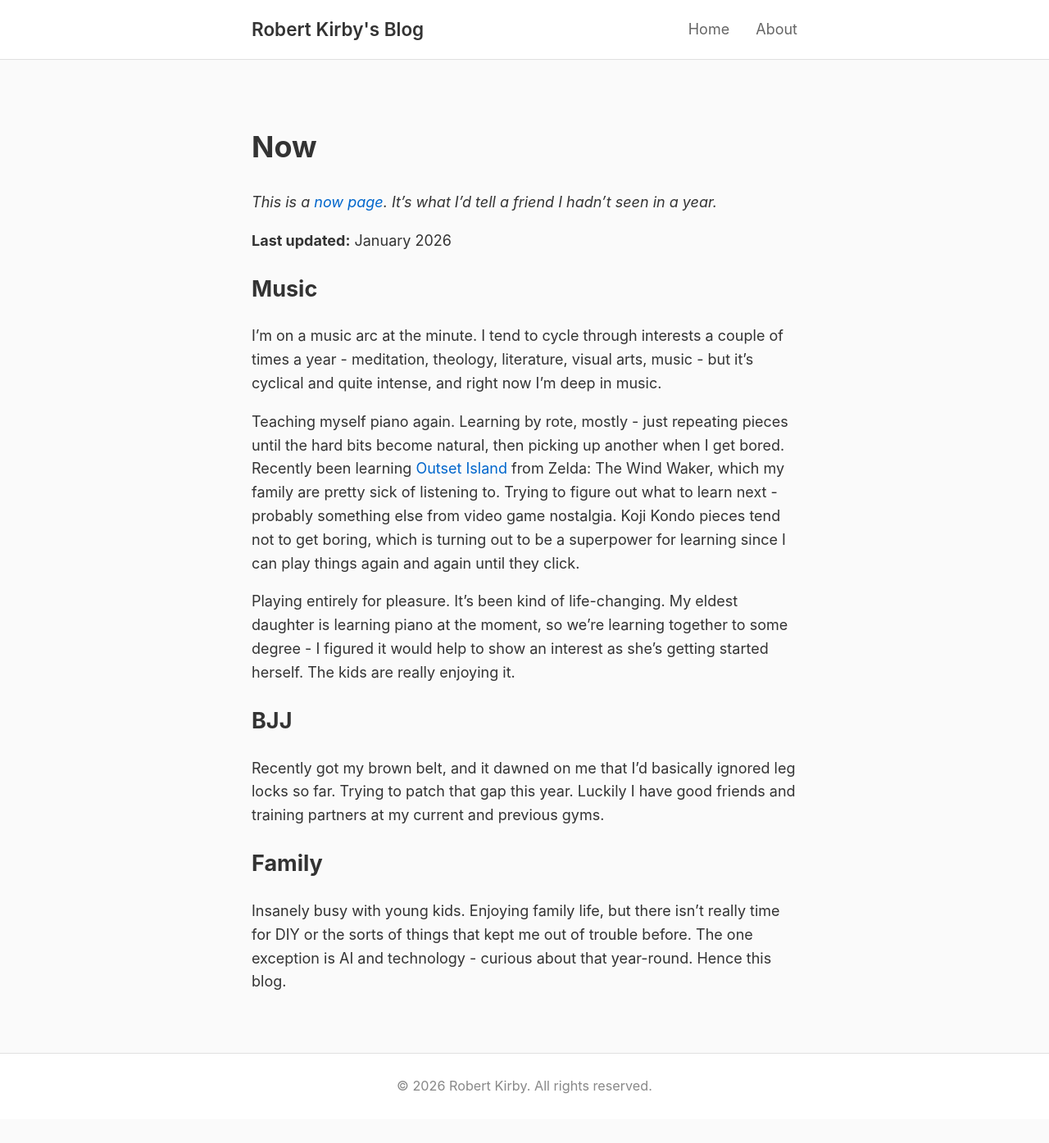
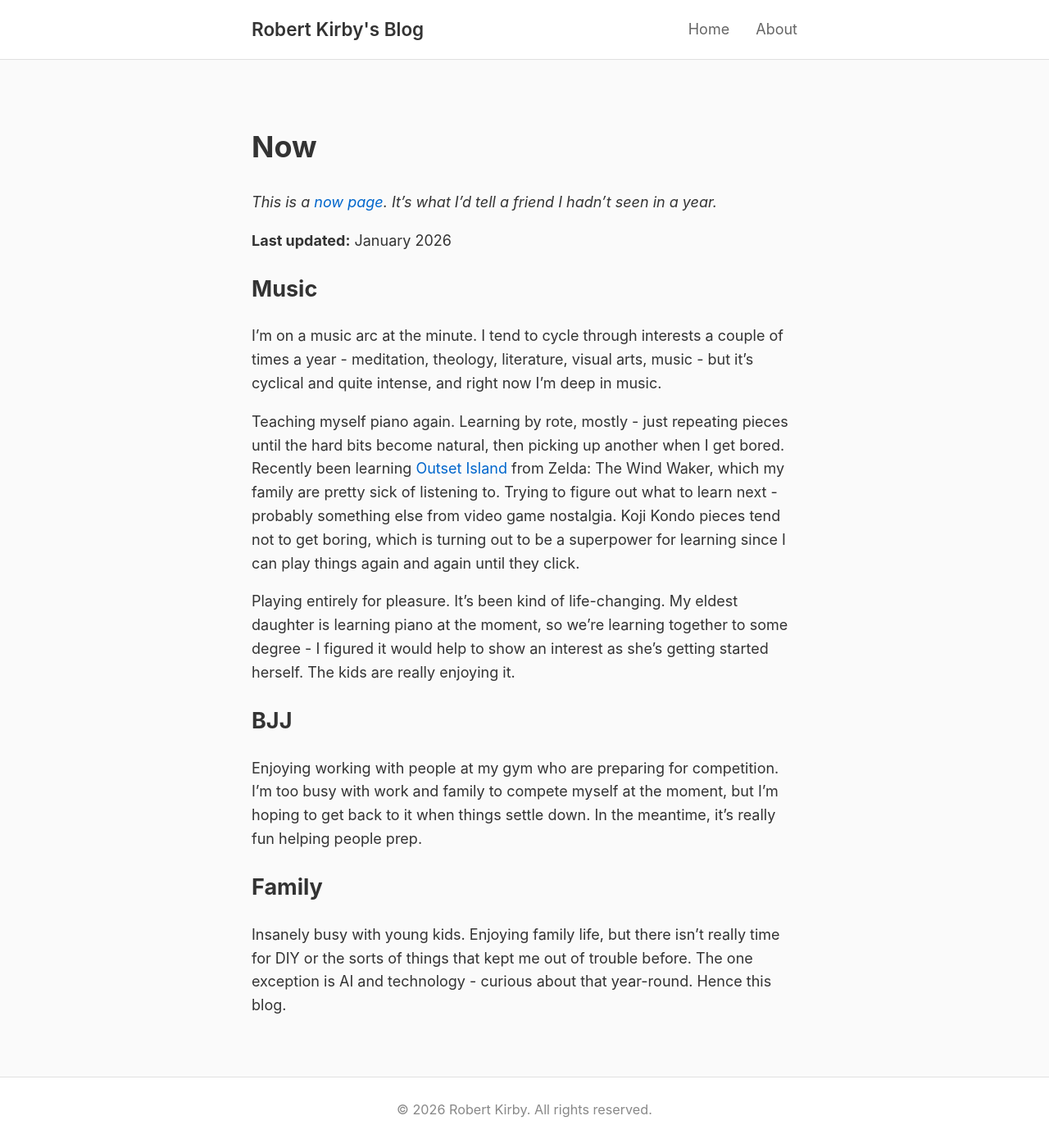
Before and after one commit to rob137/rob137.github.io, a Jekyll site: the page built from now.md, in a window 1280 px wide. Shown: the whole page at 82% size. Built offline with Jekyll 4.4.1, drawn with Linux system fonts in a browser that asks for light colours; before the commit the page ends 1366 px from its top, so only the background shows below that.

Commit message:
Update now page - BJJ competition prep
Co-Authored-By: Claude Opus 4.5 <noreply@anthropic.com>

```diff
--- a/now.md
+++ b/now.md
@@ -19,7 +19,7 @@ Playing entirely for pleasure. It's been kind of life-changing. My eldest daught
 
 ## BJJ
 
-Recently got my brown belt, and it dawned on me that I'd basically ignored leg locks so far. Trying to patch that gap this year. Luckily I have good friends and training partners at my current and previous gyms.
+Enjoying working with people at my gym who are preparing for competition. I'm too busy with work and family to compete myself at the moment, but I'm hoping to get back to it when things settle down. In the meantime, it's really fun helping people prep.
 
 ## Family
 
```
